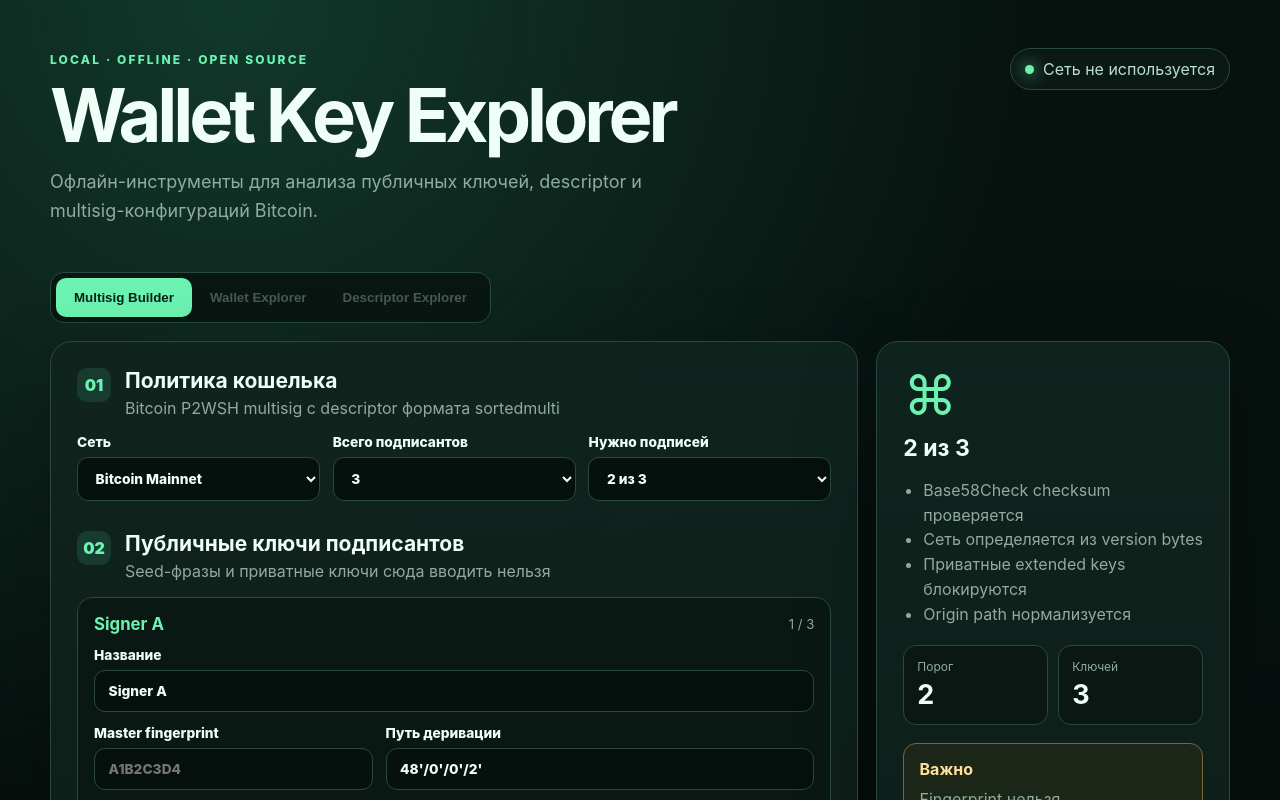
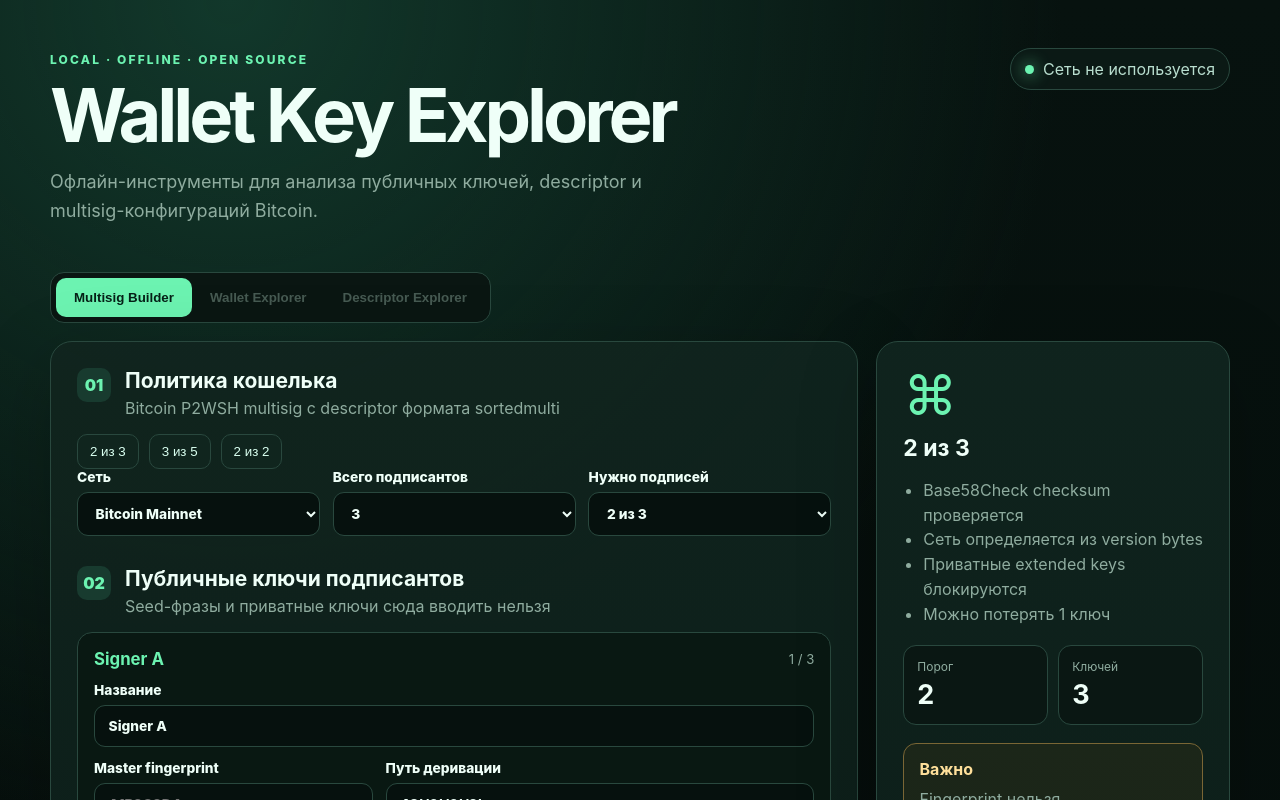
Before and after one commit to vanitoo/Wallet-Key-Explorer, a Next.js app: page / in a window 1280 px wide. Shown: the top 800 px of the page. Built offline with nearby package versions, Linux system fonts and the light colour scheme.

Commit message:
feat: add multisig policy validation and presets

```diff
--- a/src/modules/multisig/components/multisig-builder.tsx
+++ b/src/modules/multisig/components/multisig-builder.tsx
@@ -6,6 +6,13 @@
 type Network = "mainnet" | "testnet";
 type Signer = { name: string; fingerprint: string; derivation: string; xpub: string };
 type KeyStatus = { pending: boolean; error: string; prefix?: string; network?: Network; depth?: number };
+type PolicyPreset = { threshold: number; total: number; title: string; description: string };
+
+const POLICY_PRESETS: PolicyPreset[] = [
+  { threshold: 2, total: 3, title: "2 из 3", description: "Личный multisig: один ключ можно потерять" },
+  { threshold: 3, total: 5, title: "3 из 5", description: "Организация: устойчивость к потере двух ключей" },
+  { threshold: 2, total: 2, title: "2 из 2", description: "Совместный кошелёк: нужны оба участника" },
+];
 
 function defaultDerivation(network: Network): string {
   return network === "mainnet" ? "48'/0'/0'/2'" : "48'/1'/0'/2'";
@@ -39,6 +46,7 @@
   const [network, setNetwork] = useState<Network>("mainnet");
   const [total, setTotal] = useState(3);
   const [threshold, setThreshold] = useState(2);
+  const [allowSingleSignature, setAllowSingleSignature] = useState(false);
   const [signers, setSigners] = useState<Signer[]>(() => Array.from({ length: 3 }, (_, index) => emptySigner(index, "mainnet")));
   const [keyStatuses, setKeyStatuses] = useState<KeyStatus[]>(() => Array.from({ length: 3 }, () => ({ pending: false, error: "Укажите extended public key" })));
   const [copied, setCopied] = useState(false);
@@ -68,6 +76,21 @@
     setTotal(nextTotal);
     setThreshold((current) => Math.min(current, nextTotal));
     setSigners((current) => Array.from({ length: nextTotal }, (_, index) => current[index] ?? emptySigner(index, network)));
+    setAllowSingleSignature(false);
+    setCopied(false);
+  }
+
+  function changeThreshold(nextThreshold: number): void {
+    setThreshold(nextThreshold);
+    if (nextThreshold !== 1) setAllowSingleSignature(false);
+    setCopied(false);
+  }
+
+  function applyPreset(preset: PolicyPreset): void {
+    setTotal(preset.total);
+    setThreshold(preset.threshold);
+    setSigners((current) => Array.from({ length: preset.total }, (_, index) => current[index] ?? emptySigner(index, network)));
+    setAllowSingleSignature(false);
     setCopied(false);
   }
 
@@ -94,11 +117,14 @@
     return new Set(values).size !== values.length;
   }, [signers]);
 
+  const singleSignatureBlocked = threshold === 1 && total > 1 && !allowSingleSignature;
+  const allSignaturesRequired = threshold === total;
+
   const descriptor = useMemo(() => {
-    if (signerErrors.some(Boolean) || duplicateXpubs) return "";
+    if (signerErrors.some(Boolean) || duplicateXpubs || singleSignatureBlocked) return "";
     const keys = signers.map((signer) => `[${normalizeFingerprint(signer.fingerprint)}/${normalizePath(signer.derivation)}]${signer.xpub.trim()}/0/*`);
     return `wsh(sortedmulti(${threshold},${keys.join(",")}))`;
-  }, [duplicateXpubs, signerErrors, signers, threshold]);
+  }, [duplicateXpubs, signerErrors, signers, singleSignatureBlocked, threshold]);
 
   async function copyDescriptor(): Promise<void> {
     if (!descriptor) return;
@@ -110,11 +136,32 @@
     <section className="workspace multisig-workspace">
       <div className="panel input-panel">
         <div className="section-title"><span>01</span><div><h2>Политика кошелька</h2><p>Bitcoin P2WSH multisig с descriptor формата sortedmulti</p></div></div>
+
+        <div className="generation-actions">
+          {POLICY_PRESETS.map((preset) => (
+            <button key={preset.title} type="button" onClick={() => applyPreset(preset)} title={preset.description}>{preset.title}</button>
+          ))}
+        </div>
+
         <div className="multisig-policy-grid">
           <label>Сеть<select value={network} onChange={(event) => changeNetwork(event.target.value as Network)}><option value="mainnet">Bitcoin Mainnet</option><option value="testnet">Bitcoin Testnet</option></select></label>
           <label>Всего подписантов<select value={total} onChange={(event) => changeTotal(Number(event.target.value))}>{[2, 3, 4, 5].map((count) => <option key={count} value={count}>{count}</option>)}</select></label>
-          <label>Нужно подписей<select value={threshold} onChange={(event) => setThreshold(Number(event.target.value))}>{Array.from({ length: total }, (_, index) => index + 1).map((count) => <option key={count} value={count}>{count} из {total}</option>)}</select></label>
+          <label>Нужно подписей<select value={threshold} onChange={(event) => changeThreshold(Number(event.target.value))}>{Array.from({ length: total }, (_, index) => index + 1).map((count) => <option key={count} value={count}>{count} из {total}</option>)}</select></label>
         </div>
+
+        {threshold === 1 && total > 1 && (
+          <div className="status error">
+            <strong>1 из {total} почти не даёт преимуществ multisig.</strong>
+            <p>Любой один ключ сможет потратить средства. Используйте такую схему только осознанно.</p>
+            <label><input type="checkbox" checked={allowSingleSignature} onChange={(event) => setAllowSingleSignature(event.target.checked)} /> Я понимаю риск и разрешаю создать descriptor</label>
+          </div>
+        )}
+
+        {allSignaturesRequired && (
+          <div className="status">
+            <strong>Для {threshold} из {total} нужны все ключи.</strong> Потеря или недоступность любого signer навсегда заблокирует расходы.
+          </div>
+        )}
 
         <div className="section-title settings-title"><span>02</span><div><h2>Публичные ключи подписантов</h2><p>Seed-фразы и приватные ключи сюда вводить нельзя</p></div></div>
         {duplicateXpubs && <div className="status error">У двух или более подписантов одинаковый extended public key. Descriptor заблокирован.</div>}
@@ -137,12 +184,12 @@
         </div>
 
         <div className="section-title settings-title"><span>03</span><div><h2>Wallet descriptor</h2><p>Сохраните его вместе с fingerprints, путями и xpub всех участников</p></div></div>
-        <div className="descriptor-output"><pre>{descriptor || "Заполните корректные публичные данные всех подписантов"}</pre><div className="generation-actions"><button disabled={!descriptor} onClick={copyDescriptor}>{copied ? "Скопировано" : "Копировать descriptor"}</button></div></div>
+        <div className="descriptor-output"><pre>{descriptor || (singleSignatureBlocked ? "Подтвердите риск схемы 1-of-N" : "Заполните корректные публичные данные всех подписантов")}</pre><div className="generation-actions"><button disabled={!descriptor} onClick={copyDescriptor}>{copied ? "Скопировано" : "Копировать descriptor"}</button></div></div>
       </div>
 
       <aside className="panel algorithm-panel">
         <div className="algorithm-symbol">⌘</div><h3>{threshold} из {total}</h3>
-        <ul className="check-list"><li>Base58Check checksum проверяется</li><li>Сеть определяется из version bytes</li><li>Приватные extended keys блокируются</li><li>Origin path нормализуется</li></ul>
+        <ul className="check-list"><li>Base58Check checksum проверяется</li><li>Сеть определяется из version bytes</li><li>Приватные extended keys блокируются</li><li>{allSignaturesRequired ? "Потеря одного ключа блокирует кошелёк" : `Можно потерять ${total - threshold} ключ${total - threshold === 1 ? "" : "а"}`}</li></ul>
         <div className="algorithm-metrics"><div><span>Порог</span><strong>{threshold}</strong></div><div><span>Ключей</span><strong>{total}</strong></div></div>
         <div className="multisig-warning"><strong>Важно</strong><p>Fingerprint нельзя криптографически связать с account xpub без master public key. Корректный формат не доказывает происхождение ключа.</p></div>
         <div className="flow-diagram"><span>{total} независимых ключа</span><b>↓</b><span>{threshold} подписей</span><b>↓</b><span>P2WSH multisig</span></div>
```
